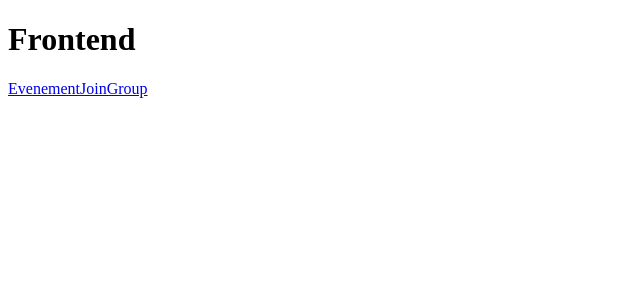
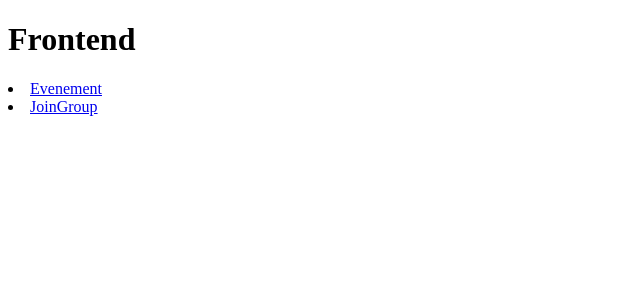
Before and after one commit to Hetic-web2-g1/Who_Got_Next, a React (Vite) app in the folder frontend/: page / in a window 1280 px wide. Shown: the top 300 px of the page, without its empty margins (0-640 px from the left). Built offline with nearby package versions, Linux system fonts and the light colour scheme.

Commit message:
added redirection examples

```diff
--- a/frontend/src/App.tsx
+++ b/frontend/src/App.tsx
@@ -5,8 +5,12 @@
     <main>
       <h1>Frontend</h1>
       <nav>
-        <Link to="/Evenement">Evenement</Link>
-        <Link to="/JoinGroup">JoinGroup</Link>
+        <li>
+          <Link to="/Evenement">Evenement</Link>
+        </li>
+        <li>
+          <Link to="/JoinGroup">JoinGroup</Link>
+        </li>
       </nav>
     </main>
   )
--- a/frontend/src/pages/evenement/index.jsx
+++ b/frontend/src/pages/evenement/index.jsx
@@ -1,9 +1,13 @@
 import React from 'react'
+import {Link} from 'react-router-dom'
 
 export const Evenement = () => {
     return (
       <main style={{ padding: "1rem 0" }}>
         <h2>Evenement</h2>
+        <li>
+          <Link to="/">Home</Link>
+        </li>
       </main>
     );
   }
--- a/frontend/src/pages/joingroup/index.jsx
+++ b/frontend/src/pages/joingroup/index.jsx
@@ -1,9 +1,13 @@
 import React from 'react'
+import {Link} from 'react-router-dom'
 
 export const JoinGroup = () => {
     return (
       <main style={{ padding: "1rem 0" }}>
         <h2>JoinGroup</h2>
+        <li>
+          <Link to="/">Home</Link>
+        </li>
       </main>
     );
   }
```
